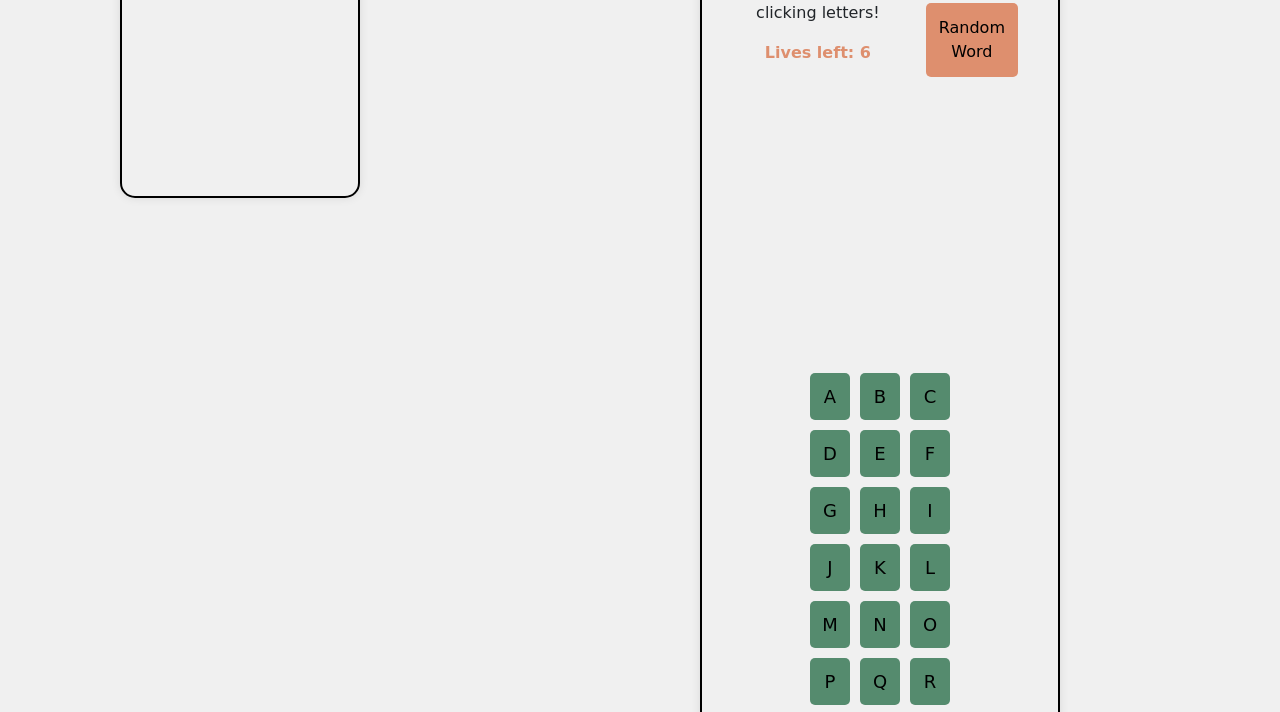
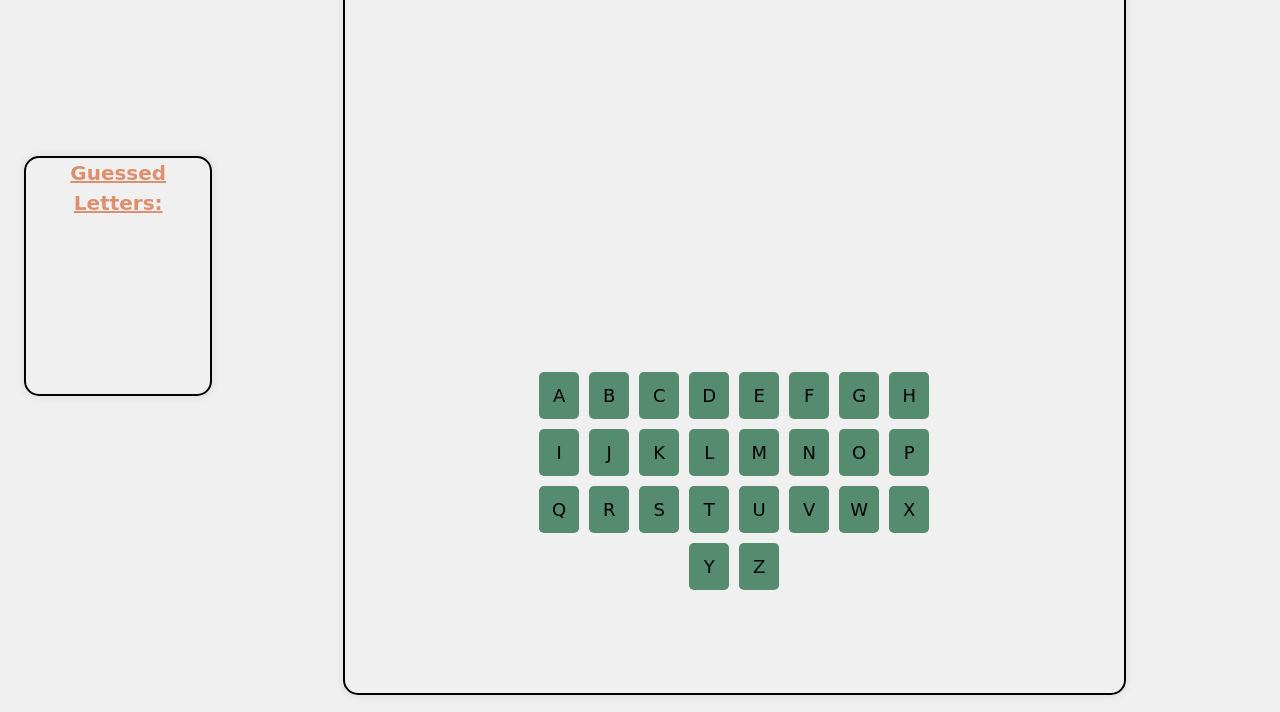
Before and after one commit to tmchuynh/hangman, a plain HTML site: page index.html in a window 1280 px wide. Shown: the part 171-883 px from the top of the page. Drawn offline with nearby package versions, Linux system fonts and the light colour scheme.

Commit message:
update index.html, main.css and app.js

```diff
--- a/index.html
+++ b/index.html
@@ -15,7 +15,7 @@
 </head>
 
 <body>
-      <div class="container-fluid">
+      <div class="container-fluid d-flex justify-content-center p-4">
             <section>
                   <div class="guessed-letters">
                         <p>Guessed Letters:</p>
--- a/public/css/main.css
+++ b/public/css/main.css
@@ -1,8 +1,4 @@
 body {
-      display: grid;
-      grid-template-rows: 1fr;
-      grid-template-columns: 0.75fr 1.5fr;
-      height: 100vh;
       margin: 0;
       background-color: #f0f0f0;
       font-family: cursive;
@@ -21,23 +17,11 @@ section {
       flex-direction: column;
       justify-content: center;
       align-items: center;
-      position: absolute;
-      height: auto;
-      padding: 5rem;
-      width: 50%;
-      right: 45rem;
-}
-
-section:first-of-type {
-      top: 1.05rem;
-}
-
-section:last-of-type {
-      right: 5rem;
 }
 
 .hangman-container {
       width: 75%;
+      min-height: 50rem;
       margin: 0.25rem 3rem;
       border-radius: 15px;
       border: 2px solid black;
@@ -53,6 +37,7 @@ section:last-of-type {
       margin-bottom: 20px;
       display: flex;
       justify-content: center;
+      max-width: 70%;
       gap: 18px;
       font-size: 24px;
 }
@@ -146,8 +131,8 @@ button,
       border: 2px solid black;
       box-shadow: 0 0 10px rgba(0, 0, 0, 0.1);
       border-radius: 15px;
-      width: 50%;
-      height: 15rem;
+      min-width: 100%;
+      min-height: 15rem;
       margin: 2rem;
       text-align: center;
 }
--- a/public/js/app.js
+++ b/public/js/app.js
@@ -103,6 +103,12 @@ function startGame() {
       context.lineTo(150, 20);
       context.lineTo(150, 50);
       context.stroke();
+
+      document.addEventListener("keypress", function (event) {
+            if (event.target.tagName.toLowerCase() !== "input") {
+                  handleGuess(event.key);
+            }
+      });
 }
 
 function updateWordDisplay() {
@@ -116,7 +122,7 @@ function updateWordDisplay() {
                   wordDisplay.appendChild(h3);
                   correctLetters++;
             } else if (letter === " ") {
-                  const h1 = document.createElement("h1");
+                  const h1 = document.createElement("div");
                   h1.style.padding = "8px";
                   wordDisplay.appendChild(h1);
             } else {
@@ -129,7 +135,7 @@ function updateWordDisplay() {
 
 function handleGuess(guess) {
       if (word === "") {
-            showModal("Error: Please enter or select a word first!");
+            showModal("To start the game, click on the RANDOM WORD button");
             return;
       }
 
@@ -240,15 +246,6 @@ function resetGame() {
       clearCanvas();
 }
 
-// NEED A KEY PRESS EVENT LISTENER FOR BODY?? AS LETTER GUESSES
-document.addEventListener("keypress", function (event) {
-      // console.log(event.key);
-
-      if (event.target.tagName.toLowerCase() !== "input") {
-            handleGuess(event.key);
-      }
-});
-
 function checkGameEnd() {
       if (lives === 0) {
             endGame(false); // Lost
```
